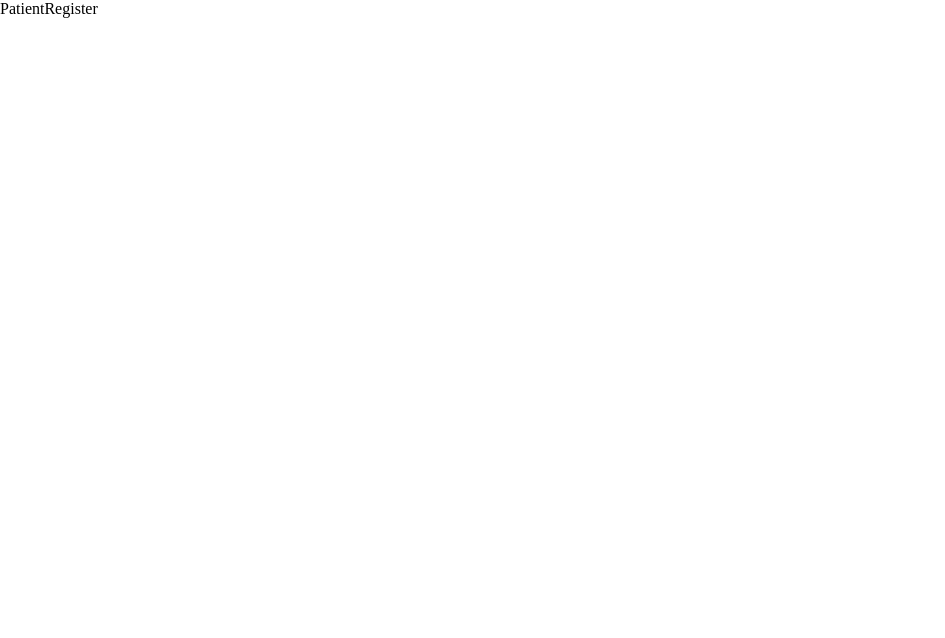
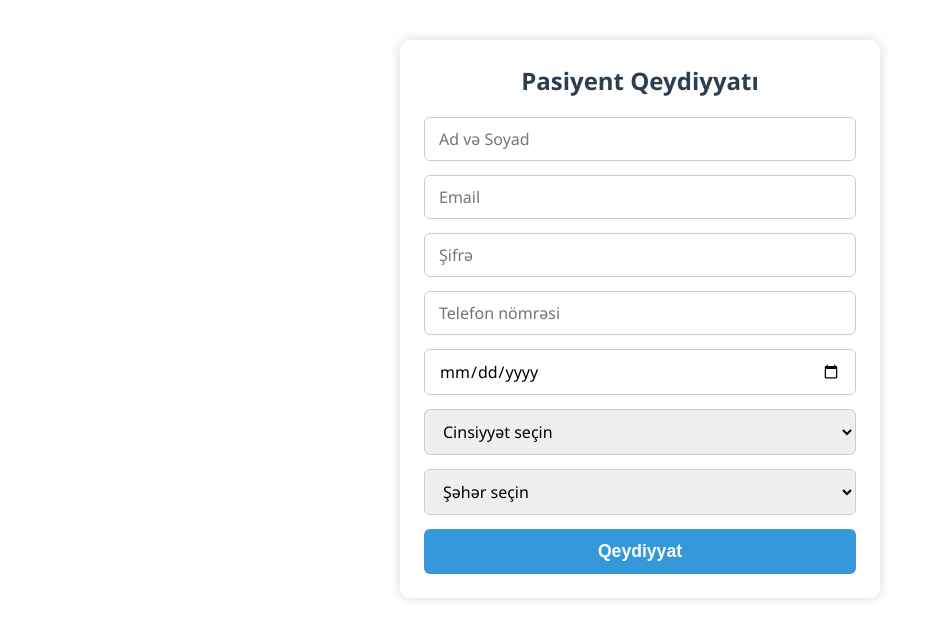
Before and after one commit to teranetymrvaa/MediConnect, a React (Vite) app in the folder FrontEnd/: page /patientRegister in a window 1280 px wide. Shown: the top 638 px of the page, without its empty margins (0-945 px from the left). Built offline with nearby package versions, Linux system fonts and the light colour scheme.

Commit message:
Patient-register

```diff
--- a/FrontEnd/src/App.jsx
+++ b/FrontEnd/src/App.jsx
@@ -20,28 +20,33 @@ import ProtectedRoute from "./routes/ProtectedRoute";
 
 function App() {
   const accessToken = localStorage.getItem("accessToken");
+  const role = localStorage.getItem("role");
 
   return (
     <BrowserRouter>
       <Routes>
-        {/* Əsas yönləndirmə: login oldusa -> public, yoxdursa -> login */}
+        {/* Əsas yönləndirmə: token + role əsaslı */}
         <Route
           path="/"
           element={
             accessToken ? (
-              <Navigate to="/public" replace />
+              role === "doctor" ? (
+                <Navigate to="/doctor/profile" replace />
+              ) : (
+                <Navigate to="/public" replace />
+              )
             ) : (
               <Navigate to="/login" replace />
             )
           }
         />
 
-        {/* Giriş və qeydiyyat səhifələri */}
+        {/* Login və qeydiyyat yolları */}
         <Route path="/login" element={<Login />} />
         <Route path="/patientRegister" element={<PatientRegister />} />
         <Route path="/doctorRegister" element={<DoctorRegister />} />
 
-        {/* İctimai layout (qorunan) */}
+        {/* Pasiyentlər üçün qorunan yollar */}
         <Route
           path="/public"
           element={
@@ -58,7 +63,7 @@ function App() {
           <Route path="doctorDetails/:id" element={<DoctorDetails />} />
         </Route>
 
-        {/* Həkim layoutu (qorunan) */}
+        {/* Həkim paneli yolları */}
         <Route
           path="/doctor"
           element={
@@ -67,7 +72,7 @@ function App() {
             </ProtectedRoute>
           }
         >
-          <Route path=":id" element={<DoctorProfile />} />
+          <Route path="profile" element={<DoctorProfile />} />
           <Route path="myAppointments" element={<MyAppointments />} />
         </Route>
 
--- a/FrontEnd/src/components/Navbar/PublicNavbar.jsx
+++ b/FrontEnd/src/components/Navbar/PublicNavbar.jsx
@@ -14,21 +14,21 @@ function PublicNavbar() {
         </div>
         <ul className="nav-links">
           <li>
-            <Link to="/">Ana səhifə</Link>
+            <Link to="/public">Ana səhifə</Link>
           </li>
           <li>
-            <Link to="/appointments">Növbələrim</Link>
+            <Link to="/public/appointments">Növbələrim</Link>
           </li>
           <li>
-            <Link to="/wishlist">Bəyəndiklərim</Link>
+            <Link to="/public/wishlist">Bəyəndiklərim</Link>
           </li>
           <li>
-            <Link to="/patientProfile" className="profile-link">
+            <Link to="/public/patientProfile" className="profile-link">
               <CgProfile className="patient-icon" />
             </Link>
           </li>
           <li>
-            <Link to="/faq">FAQ</Link>
+            <Link to="/public/faq">FAQ</Link>
           </li>
         </ul>
       </div>
--- a/FrontEnd/src/pages/DoctorProfile/DoctorProfile.css
+++ b/FrontEnd/src/pages/DoctorProfile/DoctorProfile.css
@@ -1,42 +1,73 @@
-.doctor-profile-container {
-  max-width: 800px;
-  margin: 40px auto;
-  padding: 24px;
-  border-radius: 16px;
-  box-shadow: 0 2px 8px rgba(0,0,0,0.1);
-  background-color: #ffffff;
+.doctor-profile {
+  height: 100vh;
+  padding: 40px;
+  background: linear-gradient(to right, #f5f7fa, #c3cfe2);
   font-family: 'Segoe UI', sans-serif;
+  display: flex;
+  flex-direction: column;
+  align-items: center;
 }
 
-.profile-header {
+.profile-card {
   display: flex;
-  align-items: center;
-  gap: 24px;
+  gap: 30px;
+  background: white;
+  padding: 30px;
+  border-radius: 16px;
+  box-shadow: 0 10px 20px rgba(0,0,0,0.1);
+  width: 80%;
+  max-width: 1000px;
 }
 
-.profile-img {
-  width: 150px;
-  height: 150px;
-  border-radius: 50%;
+.profile-image img {
+  width: 180px;
+  height: 180px;
+  border-radius: 100%;
   object-fit: cover;
-  border: 3px solid #4CAF50;
+  border: 5px solid #007bff;
 }
 
-.profile-description {
-  margin-top: 32px;
+.profile-info {
+  flex: 1;
 }
 
-.logout-btn {
-  margin-top: 24px;
-  padding: 10px 20px;
-  background-color: #ff4d4d;
+.profile-info h1 {
+  margin: 0 0 10px 0;
+  font-size: 32px;
+}
+
+.profile-info p {
+  margin: 6px 0;
+  font-size: 16px;
+}
+
+.about-section {
+  margin-top: 30px;
+  background: white;
+  width: 80%;
+  max-width: 1000px;
+  padding: 20px;
+  border-radius: 12px;
+  box-shadow: 0 5px 10px rgba(0,0,0,0.05);
+}
+
+.logout-button {
+  margin-top: 20px;
+  background-color: #e74c3c;
   color: white;
   border: none;
-  border-radius: 12px;
+  padding: 12px 24px;
+  border-radius: 8px;
   cursor: pointer;
   font-size: 16px;
 }
 
-.logout-btn:hover {
-  background-color: #e60000;
+.logout-button:hover {
+  background-color: #c0392b;
 }
+
+.loading {
+  text-align: center;
+  margin-top: 40px;
+  font-size: 20px;
+}
--- a/FrontEnd/src/pages/Home/Home.jsx
+++ b/FrontEnd/src/pages/Home/Home.jsx
@@ -1,11 +1,12 @@
-import React from 'react'
+import React from "react";
+import { Link } from "react-router-dom";
 
 function Home() {
   return (
     <div>
-      Home
+      <Link to={"/login"}>to login</Link>
     </div>
-  )
+  );
 }
 
-export default Home
+export default Home;
--- a/FrontEnd/src/pages/Login/Login.jsx
+++ b/FrontEnd/src/pages/Login/Login.jsx
@@ -1,8 +1,7 @@
 import React, { useState, useEffect } from "react";
 import { useNavigate } from "react-router-dom";
-import axios from "axios";
+import axiosInstance from "../../../api/axiosInstance";
 import "./Login.css";
-import axiosInstance from "../../../api/axiosInstance";
 
 function Login() {
   const [email, setEmail] = useState("");
@@ -10,11 +9,18 @@ function Login() {
   const [message, setMessage] = useState("");
   const navigate = useNavigate();
 
-  // Əgər artıq daxil olunubsa, login səhifəsinə daxil olmaq olmaz
   useEffect(() => {
     const token = localStorage.getItem("accessToken");
+    const role = localStorage.getItem("role");
+
     if (token) {
-      navigate("/public");
+      if (role === "doctor") {
+        navigate("/doctor");
+      } else if (role === "patient") {
+        navigate("/public");
+      } else {
+        navigate("/public");
+      }
     }
   }, [navigate]);
 
@@ -34,8 +40,13 @@ function Login() {
       localStorage.setItem("doctorId", doctorId);
       localStorage.setItem("role", role);
 
-      // 🔁 Login sonrası birbaşa qorunan route-a yönləndir
-      navigate("/public");
+      if (role === "doctor") {
+        navigate("/doctor");
+      } else if (role === "patient") {
+        navigate("/public");
+      } else {
+        navigate("/public");
+      }
     } catch (error) {
       setMessage(
         error.response?.data?.message || "Giriş zamanı xəta baş verdi!"
--- /dev/null
+++ b/FrontEnd/src/pages/Register/PatientRegister/PatientRegister.css
@@ -0,0 +1,57 @@
+.patient-register-container {
+  max-width: 480px;
+  margin: 40px auto;
+  padding: 24px;
+  border-radius: 10px;
+  box-shadow: 0 0 12px rgba(0, 0, 0, 0.15);
+  background-color: #fff;
+  font-family: 'Segoe UI', Tahoma, Geneva, Verdana, sans-serif;
+}
+
+.patient-register-form h2 {
+  text-align: center;
+  margin-bottom: 20px;
+  color: #2c3e50;
+}
+
+.patient-register-form input,
+.patient-register-form select {
+  width: 100%;
+  padding: 10px 14px;
+  margin-bottom: 14px;
+  border: 1.5px solid #ccc;
+  border-radius: 6px;
+  font-size: 1rem;
+  font-family: inherit;
+  transition: border-color 0.3s ease;
+}
+
+.patient-register-form input:focus,
+.patient-register-form select:focus {
+  border-color: #3498db;
+  outline: none;
+}
+
+.patient-register-form button {
+  width: 100%;
+  padding: 12px;
+  background-color: #3498db;
+  border: none;
+  color: white;
+  font-weight: 600;
+  font-size: 1.1rem;
+  cursor: pointer;
+  border-radius: 6px;
+  transition: background-color 0.3s ease;
+}
+
+.patient-register-form button:hover {
+  background-color: #2980b9;
+}
+
+.register-message {
+  margin-top: 14px;
+  color: #27ae60;
+  font-weight: 600;
+  text-align: center;
+}
--- a/FrontEnd/src/pages/Register/PatientRegister/PatientRegister.jsx
+++ b/FrontEnd/src/pages/Register/PatientRegister/PatientRegister.jsx
@@ -1,11 +1,142 @@
-import React from 'react'
+import { useState } from "react";
+import axios from "axios";
+import "./PatientRegister.css";
+import { useNavigate } from "react-router-dom";
+
+const cities = [
+  "Bakı",
+  "Gəncə",
+  "Sumqayıt",
+  "Şəki",
+  "Mingəçevir",
+  "Lənkəran",
+  "Quba",
+  "Naftalan",
+  "Qəbələ",
+  "Şirvan",
+  "Salyan",
+  "Yevlax",
+];
 
 function PatientRegister() {
+  const [formData, setFormData] = useState({
+    name: "",
+    email: "",
+    password: "",
+    phone: "",
+    birthDate: "",
+    gender: "",
+    city: "",
+  });
+  const [message, setMessage] = useState("");
+  const navigate = useNavigate();
+
+  const handleChange = (e) => {
+    setFormData({ ...formData, [e.target.name]: e.target.value });
+  };
+
+  const handleSubmit = async (e) => {
+    e.preventDefault();
+
+    try {
+      const payload = { ...formData, role: "patient" };
+      await axios.post("http://localhost:5000/api/patients/register", payload);
+
+      setMessage("Qeydiyyat uğurla tamamlandı!");
+      setTimeout(() => {
+        navigate("/login");
+      }, 1000);
+
+      setFormData({
+        name: "",
+        email: "",
+        password: "",
+        phone: "",
+        birthDate: "",
+        gender: "",
+        city: "",
+      });
+    } catch (error) {
+      setMessage(error.response?.data?.message || "Xəta baş verdi!");
+    }
+  };
+
   return (
-    <div>
-      PatientRegister
+    <div className="patient-register-container">
+      <form className="patient-register-form" onSubmit={handleSubmit}>
+        <h2>Pasiyent Qeydiyyatı</h2>
+
+        <input
+          type="text"
+          name="name"
+          placeholder="Ad və Soyad"
+          value={formData.name}
+          onChange={handleChange}
+          required
+        />
+
+        <input
+          type="email"
+          name="email"
+          placeholder="Email"
+          value={formData.email}
+          onChange={handleChange}
+          required
+        />
+
+        <input
+          type="password"
+          name="password"
+          placeholder="Şifrə"
+          value={formData.password}
+          onChange={handleChange}
+          required
+        />
+
+        <input
+          type="tel"
+          name="phone"
+          placeholder="Telefon nömrəsi"
+          value={formData.phone}
+          onChange={handleChange}
+          required
+        />
+
+        <input
+          type="date"
+          name="birthDate"
+          placeholder="Doğum tarixi"
+          value={formData.birthDate}
+          onChange={handleChange}
+          required
+        />
+
+        <select name="gender" value={formData.gender} onChange={handleChange} required>
+          <option value="" disabled>
+            Cinsiyyət seçin
+          </option>
+          <option value="Kişi">Kişi</option>
+          <option value="Qadın">Qadın</option>
+          <option value="Digər">Digər</option>
+        </select>
+
+        <select name="city" value={formData.city} onChange={handleChange} required>
+          <option value="" disabled>
+            Şəhər seçin
+          </option>
+          {cities.map((city) => (
+            <option key={city} value={city}>
+              {city}
+            </option>
+          ))}
+        </select>
+
+        <button type="submit">Qeydiyyat</button>
+
+        {message && <p className="register-message">{message}</p>}
+      </form>
     </div>
-  )
+  );
 }
 
-export default PatientRegister
+export default PatientRegister;
```
Also changed, not shown: FrontEnd/src/pages/DoctorProfile/DoctorProfile.jsx (+46 -31 lines), 2 other files (tests, documents, lock files or other folders).
